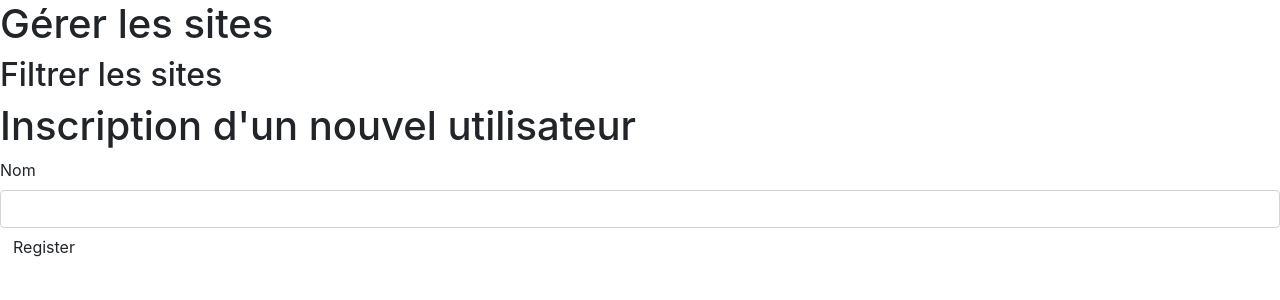
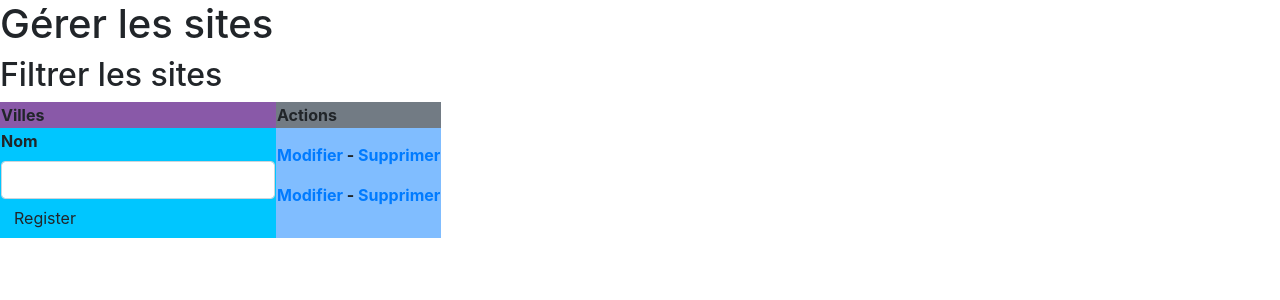
Before and after one commit to Thebault7/Sortie, a Symfony app: template templates/site/index.html.twig in a window 1280 px wide. Shown: the top 300 px of the page. Run offline with Twig, Linux system fonts and the light colour scheme; the template is opened without the code that fills it, so the values that code supplies are empty; form fields are guessed from the names that the template uses; some libraries are stand-ins or nearby versions.

Commit message:
première mouture de la page 'gérer les sites'

```diff
--- a/src/Form/SiteType.php
+++ b/src/Form/SiteType.php
@@ -3,8 +3,8 @@
 namespace App\Form;
 
 use App\Entity\Site;
-use Doctrine\ORM\Mapping\Entity;
 use Symfony\Component\Form\AbstractType;
+use Symfony\Component\Form\Extension\Core\Type\TextType;
 use Symfony\Component\Form\FormBuilderInterface;
 use Symfony\Component\OptionsResolver\OptionsResolver;
 
@@ -13,7 +13,7 @@ class SiteType extends AbstractType
     public function buildForm(FormBuilderInterface $builder, array $options)
     {
         $builder
-            ->add('nom', Entity::class, ['label' => 'Ville du site ENI '])
+            ->add('nom', TextType::class, ['label' => 'Villes des sites ENI '])
         ;
     }
 
--- a/templates/site/index.html.twig
+++ b/templates/site/index.html.twig
@@ -5,14 +5,42 @@
 {% block body %}
     <h1>Gérer les sites</h1>
     <h2>Filtrer les sites</h2>
+    {% set i = 0 %}
+    {% set j = 0 %}
+    <div>
+        <table>
+            <thead>
+                <tr>
+                    <th style="background-color: #8959A8">
+                        Villes
+                    </th>
+                    <th style="background-color: #727b84">
+                        Actions
+                    </th>
+                </tr>
+            </thead>
+            <tbody>
+                <tr>
+                    <th style="background-color: #00c6ff">
+                        {% for site in Sites %}
+                            {% set i = i + 1 %}
+                            {{ site.nom }}<br>
+                        {% endfor %}
+                        {{ form_start(SiteForm) }}
+                        {{ form_label(SiteForm.nom) }}
+                        {{ form_widget(SiteForm.nom) }}
+                        {{ form_errors(SiteForm.nom) }}
+                        <button class="btn">Register</button>
+                        {{ form_end(SiteForm) }}
+                    </th>
+                    <th style="background-color: #80bdff">
+                        {% for j in 1..i %}
+                            <p><a href="#">Modifier</a> - <a href="#">Supprimer</a><br></p>
+                        {% endfor %}
+                    </th>
+                </tr>
+            </tbody>
+        </table>
+    </div>
 
-    <h1>Inscription d'un nouvel utilisateur</h1>
-    {{ form_start(SiteForm) }}
-    {{ form_label(SiteForm.nom) }}
-    {{ form_widget(SiteForm.nom) }}
-    {{ form_errors(SiteForm.nom) }}
-
-    <button class="btn">Register</button>
-
-    {{ form_end(SiteForm) }}
 {% endblock %}
```
Also changed, not shown: src/Controller/SiteController.php (+9 -2 lines).
